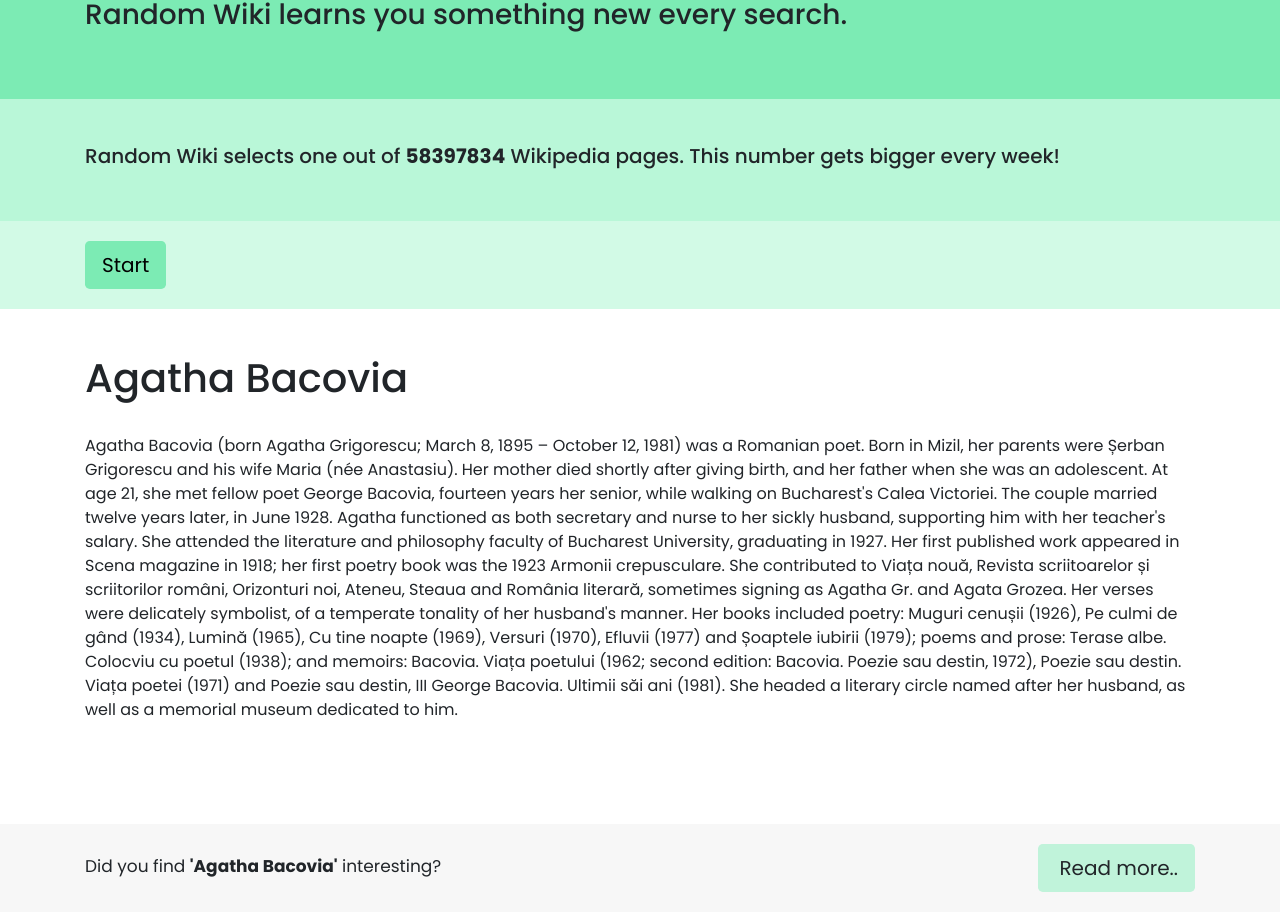
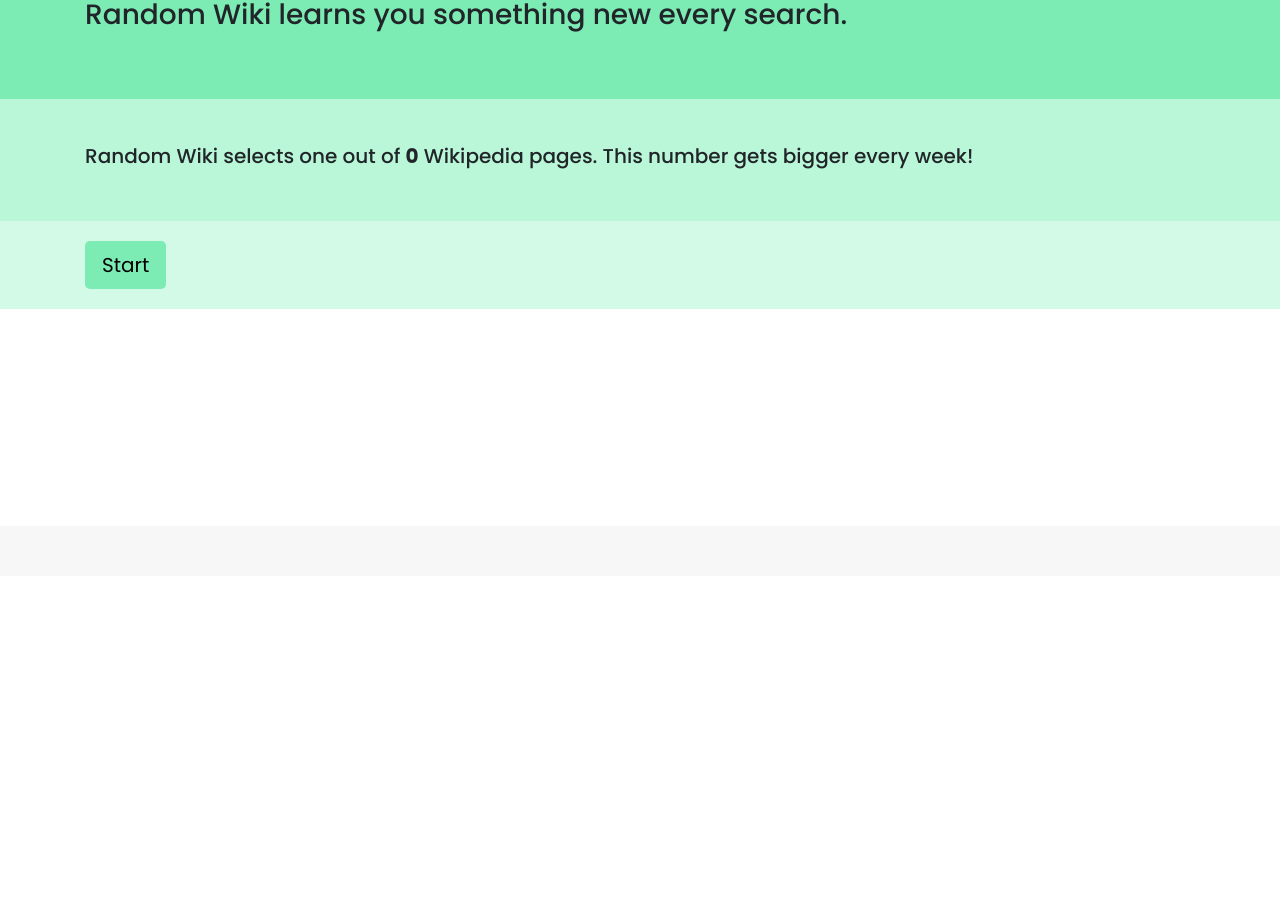
Before and after one commit to kursad333/randomwiki-angular, an Angular app: page / in a window 1280 px wide. Shown: the part 335-1247 px from the top of the page. After the commit the page ends 911 px from the top, so only its background shows below. Built offline with nearby package versions, Linux system fonts and the light colour scheme.

Commit message:
removed dummy text

```diff
--- a/src/app/header/header.component.html
+++ b/src/app/header/header.component.html
@@ -15,7 +15,7 @@
   <div class="jumbotron" id="header-fact">
     <div class="container">
       <h5>
-        Random Wiki selects one out of <b class="js-topic-count">58397834</b> Wikipedia
+        Random Wiki selects one out of <b class="js-topic-count">0</b> Wikipedia
         pages. This number gets bigger every week!
       </h5>
     </div>
--- a/src/app/start/start.component.html
+++ b/src/app/start/start.component.html
@@ -7,23 +7,15 @@
 </div>
 <div class="page-content">
   <div class="container" id="js-content">
-    <h1 class="js-wiki-title">Agatha Bacovia</h1>
+    <h1 class="js-wiki-title"></h1>
     <br />
-    <div class="js-wiki-content">Agatha Bacovia (born Agatha Grigorescu; March 8, 1895 – October 12, 1981) was a Romanian poet.
-
-        Born in Mizil, her parents were Șerban Grigorescu and his wife Maria (née Anastasiu). Her mother died shortly after giving birth, and her father when she was an adolescent. At age 21, she met fellow poet George Bacovia, fourteen years her senior, while walking on Bucharest's Calea Victoriei. The couple married twelve years later, in June 1928. Agatha functioned as both secretary and nurse to her sickly husband, supporting him with her teacher's salary.
-
-        She attended the literature and philosophy faculty of Bucharest University, graduating in 1927. Her first published work appeared in Scena magazine in 1918; her first poetry book was the 1923 Armonii crepusculare. She contributed to Viața nouă, Revista scriitoarelor și scriitorilor români, Orizonturi noi, Ateneu, Steaua and România literară, sometimes signing as Agatha Gr. and Agata Grozea. Her verses were delicately symbolist, of a temperate tonality of her husband's manner.
-
-        Her books included poetry: Muguri cenușii (1926), Pe culmi de gând (1934), Lumină (1965), Cu tine noapte (1969), Versuri (1970), Efluvii (1977) and Șoaptele iubirii (1979); poems and prose: Terase albe. Colocviu cu poetul (1938); and memoirs: Bacovia. Viața poetului (1962; second edition: Bacovia. Poezie sau destin, 1972), Poezie sau destin. Viața poetei (1971) and Poezie sau destin, III George Bacovia. Ultimii săi ani (1981). She headed a literary circle named after her husband, as well as a memorial museum dedicated to him.</div>
+    <div class="js-wiki-content"></div>
   </div>
 
   <div class="readmore">
     <div class="container readmore-wrap">
-      <div class="js-footer-text">Did you find <b>'Agatha Bacovia'</b> interesting?</div>
-      <div class="js-footer-button">
-        <a class="btn btn-lg btn-readmore" href="${permalink}" target="blank">Read more..</a>
-      </div>
+      <div class="js-footer-text"></div>
+      <div class="js-footer-button"></div>
     </div>
   </div>
 </div>
```
